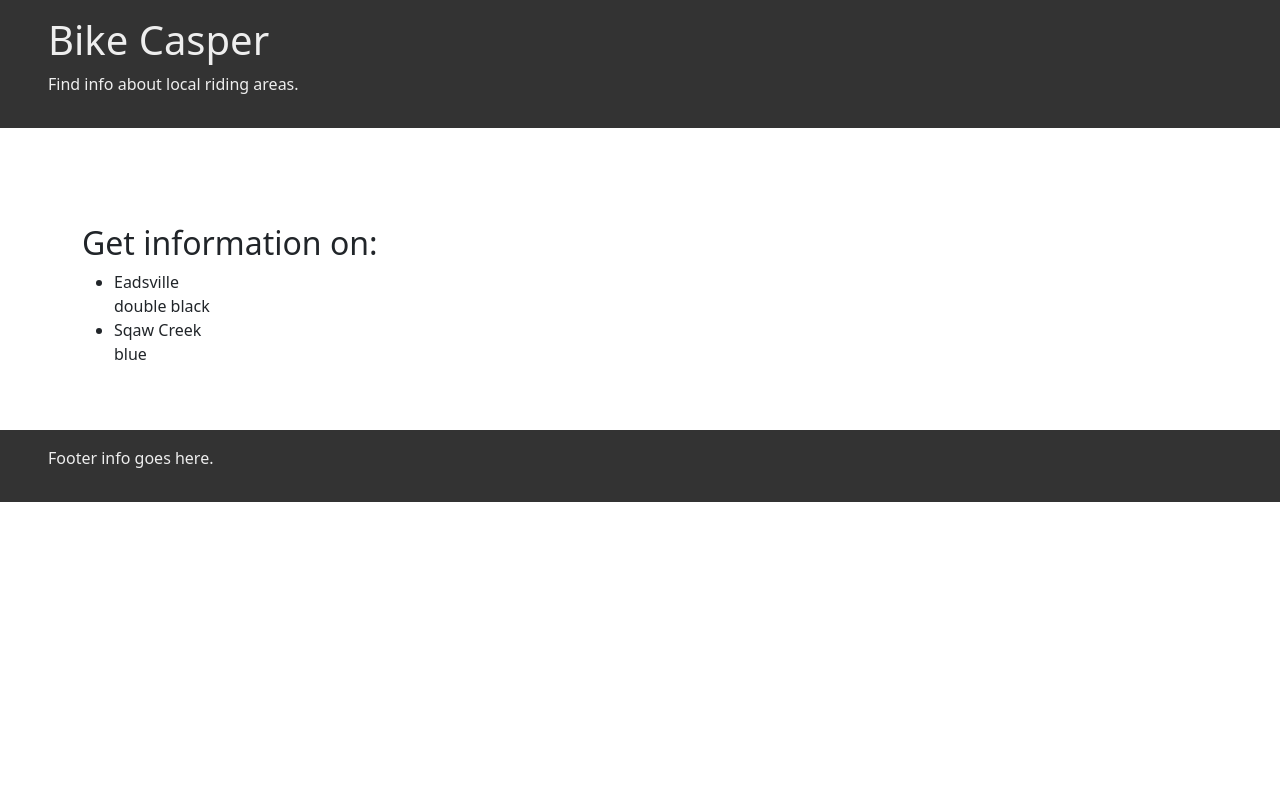
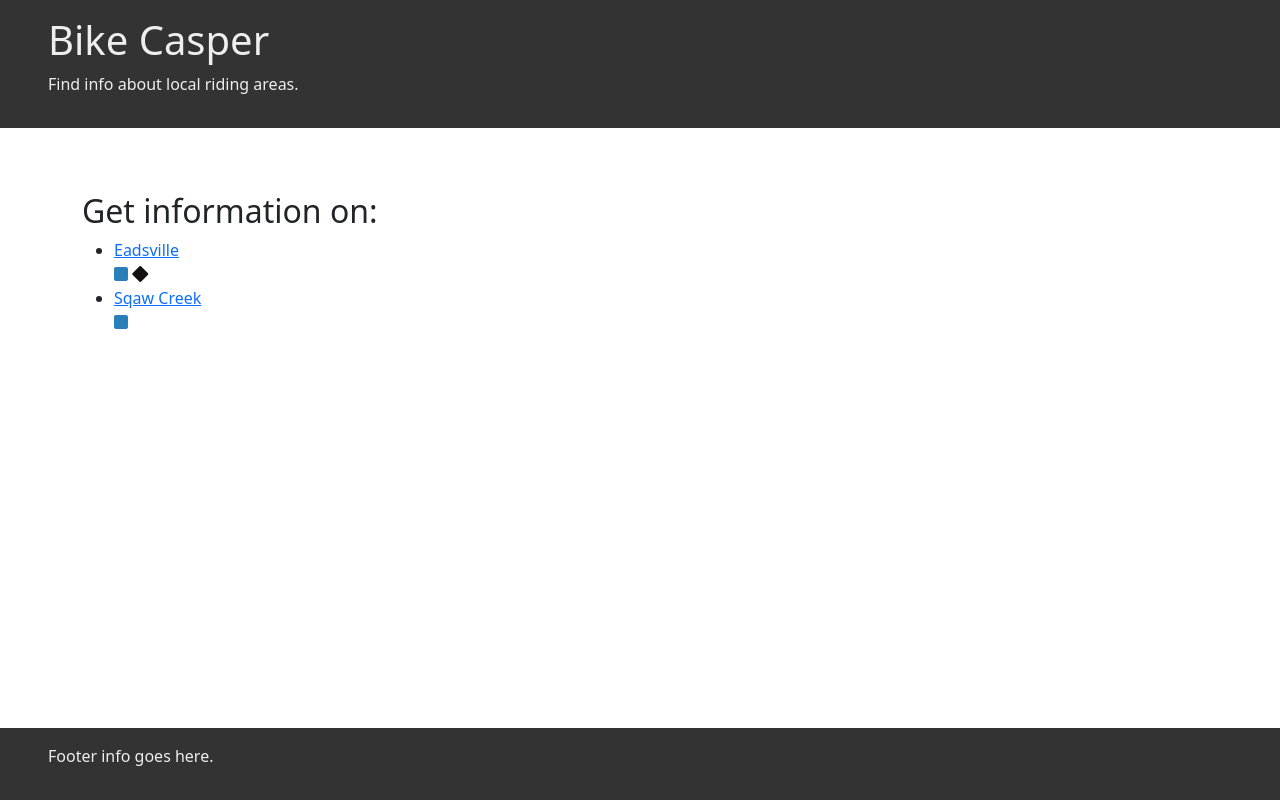
Before and after one commit to ccrudkin/bike-local, a Next.js app: page / in a window 1280 px wide. Built offline with nearby package versions, Linux system fonts and the light colour scheme.

Commit message:
add diff icons component

```diff
--- /dev/null
+++ b/components/dificons.js
@@ -0,0 +1,14 @@
+export default function DifIcon(props) {
+    const dif = props.difficulty;
+    if (dif === 'green') {
+        return <span className="green-circle"><i className="fa-solid fa-circle"></i></span>;
+    } else if (dif === 'blue') {
+        return <span className="blue-square"><i className="fa-solid fa-square"></i></span>;
+    } else if (dif === 'blueBlack') {
+        return <span><span className="blue-square"><i className="fa-solid fa-square"></i></span> <span className="black-diamond"><i className="fa-solid fa-diamond"></i></span></span>;
+    } else if (dif === 'black') {
+        return <span className="black-diamond"><i className="fa-solid fa-diamond"></i></span>;
+    } else if (dif === 'doubleBlack') {
+        return <span className="black-diamond"><i className="fa-solid fa-diamond"></i> <i className="fa-solid fa-diamond"></i></span>;
+    }
+}
--- a/components/template.js
+++ b/components/template.js
@@ -6,7 +6,7 @@ import Link from 'next/link';
 
 export default function Template({ children, home }) {
     return (
-        <div>
+        <div className='outer'>
             <Head>
                 {home && <title>Bike Casper - Home</title>}
                 {home && <meta name="description" content="Discover mountain biking trails and conditions around Casper, Wyoming." />}
@@ -23,12 +23,16 @@ export default function Template({ children, home }) {
                     </div>
                 ) : (
                     <div className='site-header not-home'>
-                        <h2>Bike Casper</h2>
+                        <h2>
+                            <Link href="/">
+                                <a>Bike Casper</a>
+                            </Link>
+                        </h2>
                     </div>
                 )}
             </header>
             <main>{children}</main>
-            <footer>
+            <footer className="fixed-bottom">
                 <p>Footer info goes here.</p>
             </footer>
         </div>
--- a/data/locales.js
+++ b/data/locales.js
@@ -2,10 +2,12 @@ export const trails = [
     {
         "id": "001",
         "name": "Eadsville",
-        "description": "This trail offers a well-rounded experience of mountain riding, with a mix of flowing single-track, heart-pounding climbs, and a few chunky, techical sections.",
+        "description": "This trail offers a well-rounded experience of mountain riding, with a mix of flowing single-track, heart-pounding climbs, and a few chunky, techical sections. Add on several optional sections to double this trail's length and elevation gain.",
         "map": "Eadsville map.",
-        "difficulty": "double black",
+        "difficulty": "blueBlack",
         "latlong": "42.737915, -106.316638",
+        "distance": "4 mi.",
+        "elevation": "520 ft.",
         "notes": "Cell phone signal is limited.",
         "info": {
             "conditions": "dry"
@@ -18,7 +20,9 @@ export const trails = [
         "map": "Sqaw Creek map.",
         "difficulty": "blue",
         "latlong": "42.790969, -106.394756",
-        "Notes": "Snakes are a common sight in summer months.",
+        "distance": "7.2 mi.",
+        "elevation": "980 ft.",
+        "notes": "Snakes are a common sight in summer months.",
         "info": {
             "conditions": "dry / dusty"
         }
--- a/pages/index.js
+++ b/pages/index.js
@@ -1,8 +1,10 @@
 import Head from 'next/head';
 import Image from 'next/image';
+import Link from 'next/link';
 import Template from '../components/template';
 import styles from '../styles/Home.module.css';
 import { trails } from '../data/locales';
+import DifIcon from '../components/dificons';
 
 export function getStaticProps() {
     const allTrailsData = trails;
@@ -20,15 +22,17 @@ export default function Home({ allTrailsData }) {
             <div className="container">
                 <div className="row">
                     <div className="col-md-12">
-                        <div className="mt-5"></div>
+                        <div className="mt-3"></div>
                         <h2>Get information on:</h2>
                         <ul>
                             {
                                 allTrailsData.map(({ id, name, difficulty }) => (
                                     <li key={id}>
-                                        {name}
+                                        <Link href={`/locales/${id}`}>
+                                            {name}
+                                        </Link>
                                         <br />
-                                        {difficulty}
+                                        <DifIcon difficulty={difficulty} />
                                     </li>
                                 ))
                             }
--- a/styles/globals.css
+++ b/styles/globals.css
@@ -1,8 +1,19 @@
+body {
+  min-height: 100vh;
+}
+
 header {
   color: #eeeeee;
   background-color: #333333;
   padding: 1em 3em;
   margin-bottom: 3em;
+}
+header a {
+  color: #eeeeee;
+  text-decoration: none;
+}
+header a:hover {
+  color: #eeeeee;
 }
 
 footer {
@@ -12,4 +23,20 @@ footer {
   margin-top: 3em;
 }
 
+.outer {
+  min-height: 100vh;
+}
+
+.green-circle {
+  color: #27ae60;
+}
+
+.blue-square {
+  color: #2980b9;
+}
+
+.black-diamond {
+  color: #111111;
+}
+
 /*# sourceMappingURL=globals.css.map */
--- a/styles/globals.scss
+++ b/styles/globals.scss
@@ -1,10 +1,25 @@
 // global css goes here
+
+$green: #27ae60;
+$blue: #2980b9;
+$black: #111111;
+
+body {
+    min-height: 100vh;
+}
 
 header {
     color: #eeeeee;
     background-color: #333333;
     padding: 1em 3em;
     margin-bottom: 3em;
+    a {
+        color: #eeeeee;
+        text-decoration: none;
+        &:hover {
+            color: #eeeeee;
+        }
+    }
 }
 
 footer {
@@ -13,3 +28,19 @@ footer {
     padding: 1em 3em;
     margin-top: 3em;
 }
+
+.outer {
+    min-height: 100vh;
+}
+
+.green-circle {
+    color: $green;
+}
+
+.blue-square {
+    color: $blue;
+}
+
+.black-diamond {
+    color: $black;
+}
```
Also changed, not shown: pages/locales/[localeId].js (+13 -2 lines), 1 other file (tests, documents, lock files or other folders).
